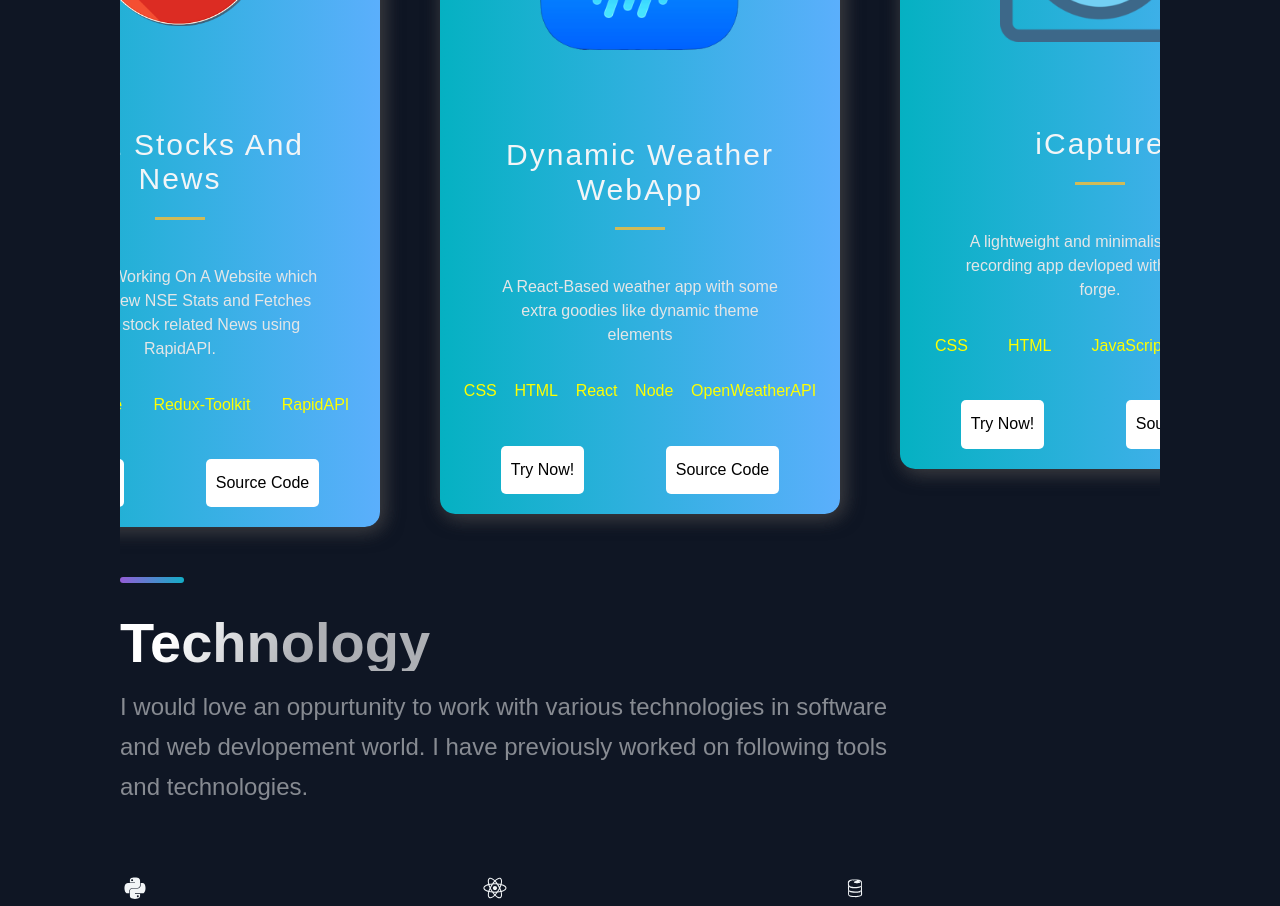
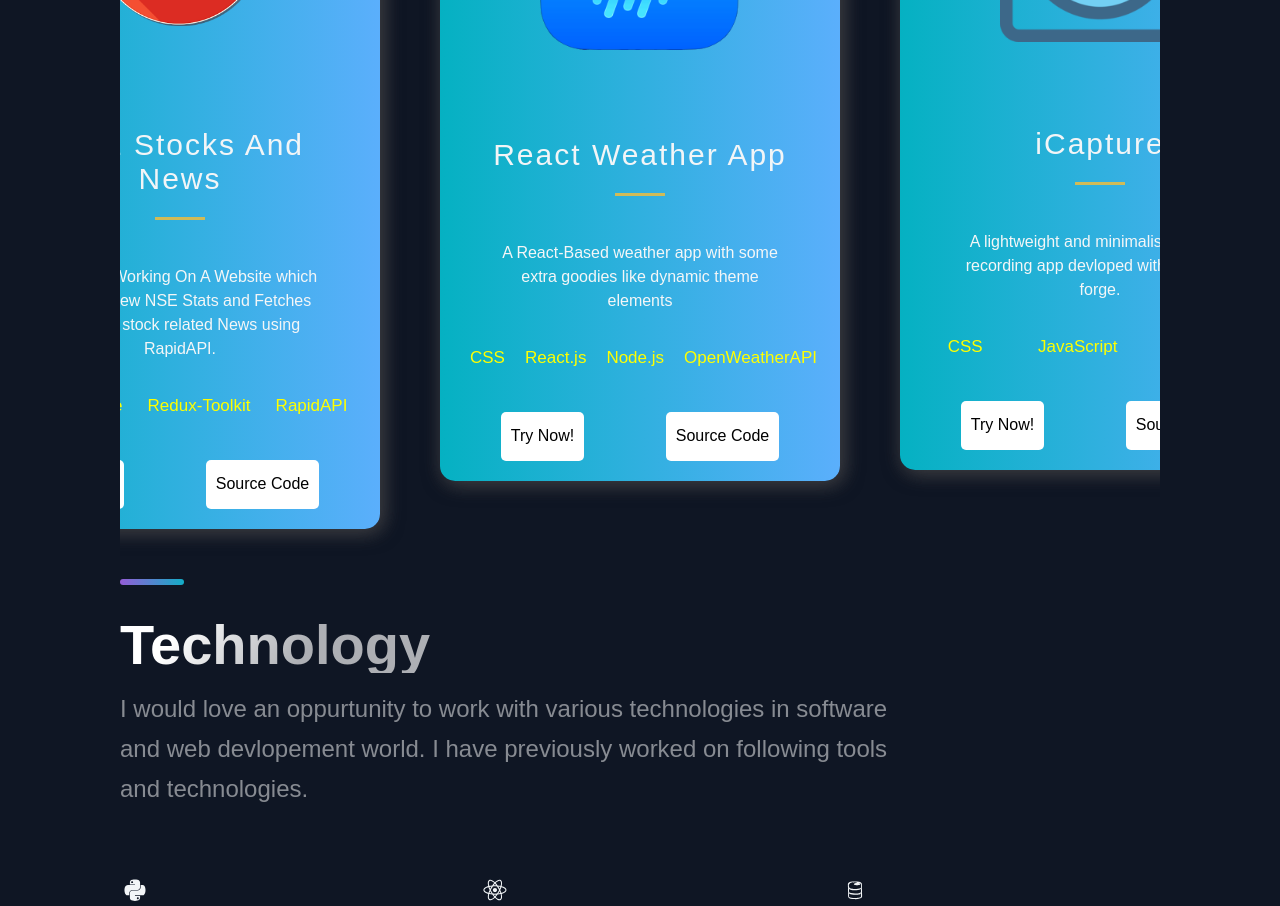
Before and after one commit to DracoCoder/My-Portfolio, a Next.js app: page / in a window 1280 px wide. Shown: the part 1280-2186 px from the top of the page. Built offline with nearby package versions, Linux system fonts and the light colour scheme.

Commit message:
finishing touches

```diff
--- a/src/components/Projects/ProjectsStyles.js
+++ b/src/components/Projects/ProjectsStyles.js
@@ -3,9 +3,10 @@ import styled from 'styled-components';
 export const Img = styled.img`
 
   width:50%;
-  // height:40%;
+
   object-fit: cover;
   overflow: hidden;
+  // box-shadow: 5px 5px 5px 5px #555555, 3px 3px #111111;
 
   border-radius: 15px;
   padding: 0rem 0rem;
@@ -83,7 +84,7 @@ export const Intro = styled.div`
 export const CardInfo = styled.p`
   width: 100%;
   padding: 0 50px;
-  color: #e4e6e7;
+  color: #f4f6f7;
   font-style: 2rem;
   line-height: 24px;
   text-align: center;
@@ -119,14 +120,14 @@ color:#000000;
 export const TagList = styled.ul`
 display: flex;
 justify-content: space-around;
-padding:3rem 1.5rem 0rem 1.5rem;
+padding:3rem 2rem 0rem 2rem;
 `
 
 export const Tag = styled.li`
 color: #FFFF00;
-font - size: 1.7rem;
-font - weight: 500;
-padding: 0.5rem;
+font-size: 1.7rem;
+font-weight: 500;
+padding: 0.5rem 1rem;
 border-radius: 5px;
 transition: 0.5s;
 &:hover{
--- a/src/constants/constants.js
+++ b/src/constants/constants.js
@@ -1,9 +1,9 @@
 export const ProjectsData = [
   {
-    title: 'Dynamic Weather WebApp',
+    title: 'React Weather App',
     description: "A React-Based weather app with some extra goodies like dynamic theme elements ",
     image: '/images/weather.png',
-    tags: ['CSS', 'HTML', 'React', 'Node', 'OpenWeatherAPI'],
+    tags: ['CSS', 'React.js', 'Node.js', 'OpenWeatherAPI'],
     source: 'https://github.com/DracoCoder/React-Weather-App',
     visit: 'https://dynamic-weather.vercel.app',
     id: 0,
@@ -12,7 +12,7 @@ export const ProjectsData = [
     title: 'iCapture',
     description: "A lightweight and minimalistic screen recording app devloped with Electron-forge.",
     image: '/images/iCapture.png',
-    tags: ['CSS', 'HTML', 'JavaScript', 'Electron'],
+    tags: ['CSS', 'JavaScript', 'Electron.js'],
     source: 'https://github.com/DracoCoder/icapture',
     visit: 'https://github.com/DracoCoder/icapture',
     id: 1,
```
